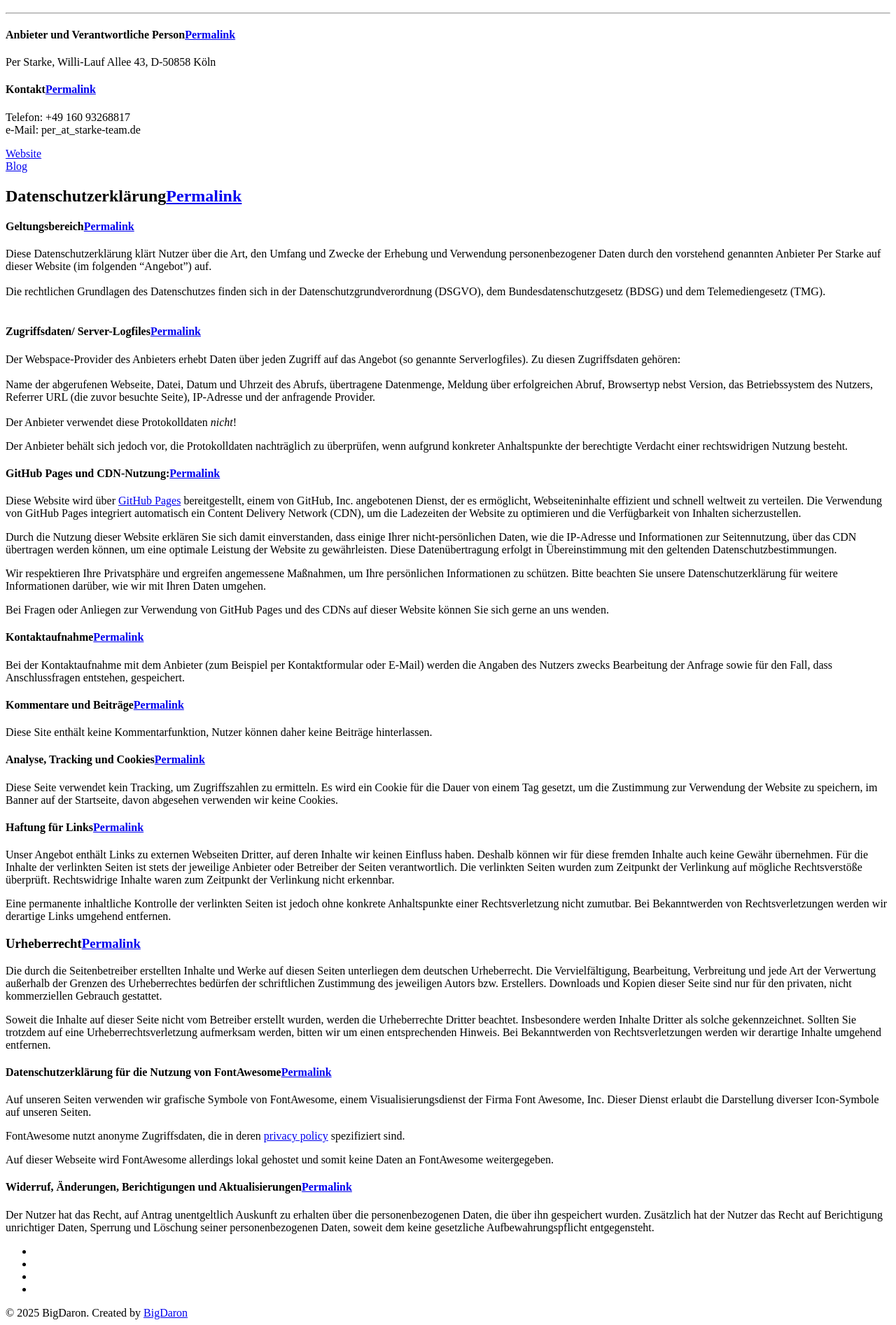
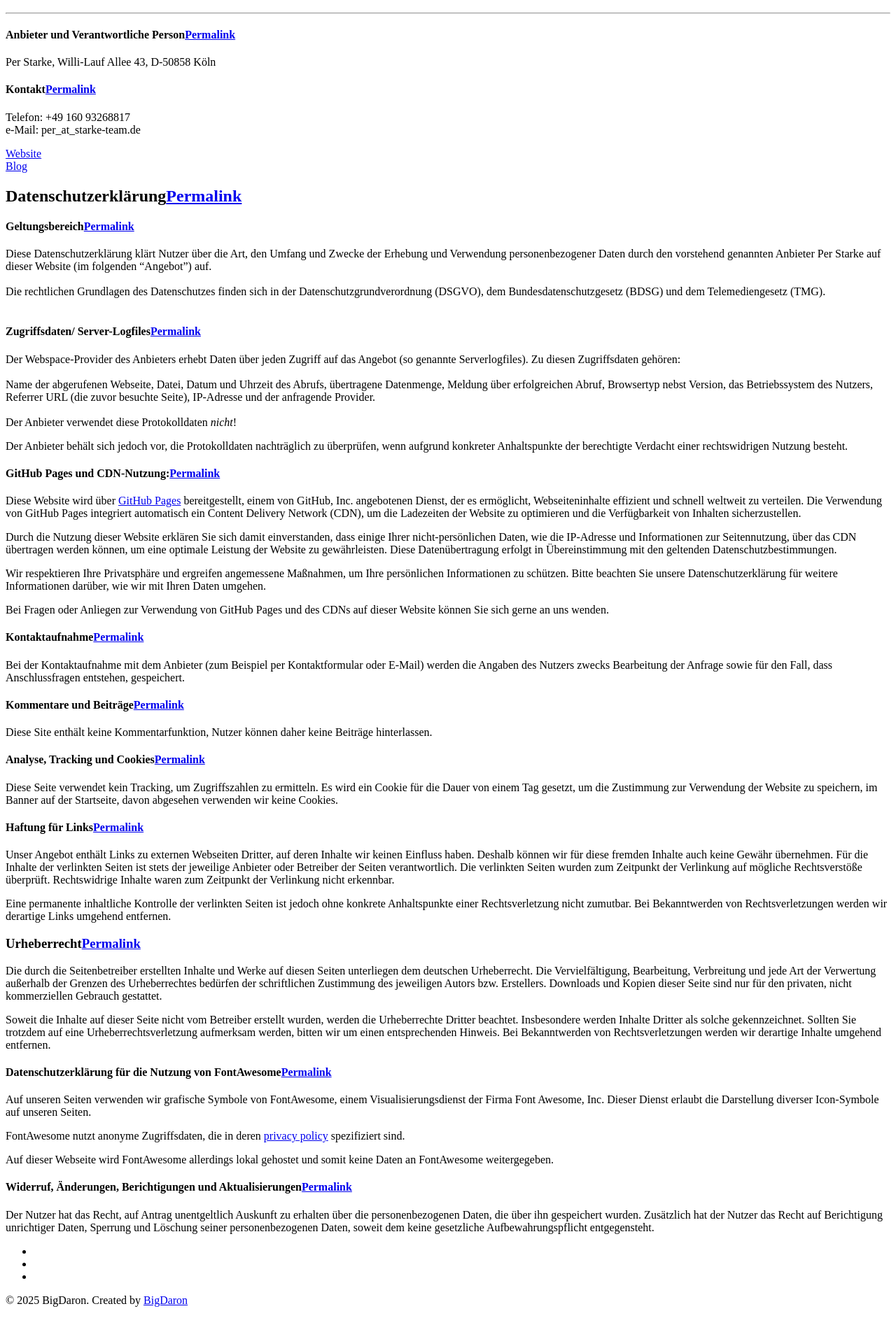
Before and after one commit to marcinkp/marcinkp.github.io, a Jekyll site: the page built from _pages/imprint.md, in a window 1280 px wide. Shown: the part 1374-3268 px from the top of the page at 70% size. Built offline with Jekyll 4.4.1, drawn with Linux system fonts in a browser that asks for light colours; cached includes are drawn as plain includes.

Commit message:
remove imprint

```diff
--- a/_includes/footer.html
+++ b/_includes/footer.html
@@ -14,11 +14,11 @@
     {% endif %}
     {% endfor %}
 
-    <li class="socials__item">
-      <a href="/imprint" rel="noopener noreferrer nofollow" target="_blank" class="socials__item__link" title="Imprint">
-        <i class="fas fa-gavel footer-icon" aria-hidden="true"></i>
-      </a>
-    </li>
+<!--    <li class="socials__item">-->
+<!--      <a href="/imprint" rel="noopener noreferrer nofollow" target="_blank" class="socials__item__link" title="Imprint">-->
+<!--        <i class="fas fa-gavel footer-icon" aria-hidden="true"></i>-->
+<!--      </a>-->
+<!--    </li>-->
 
   </ul>
 
```
